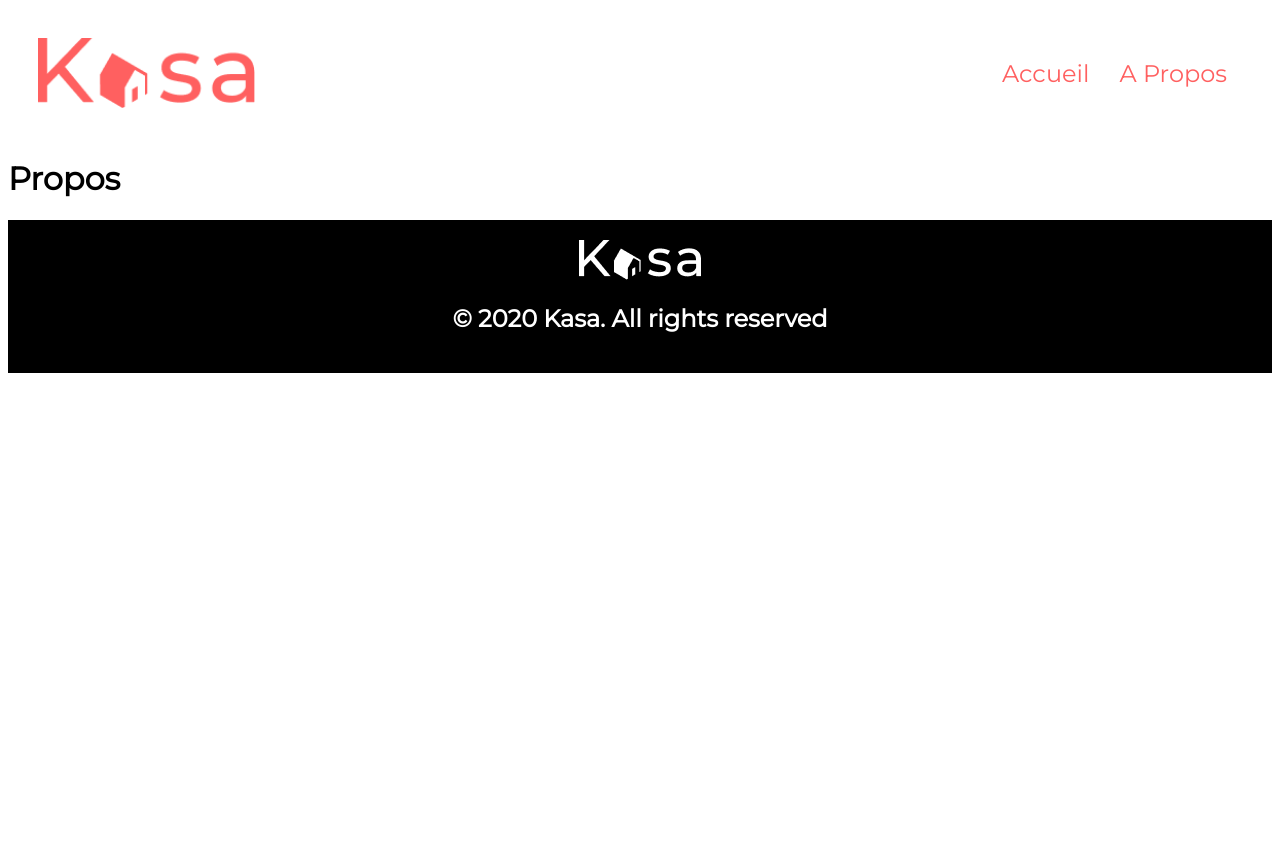
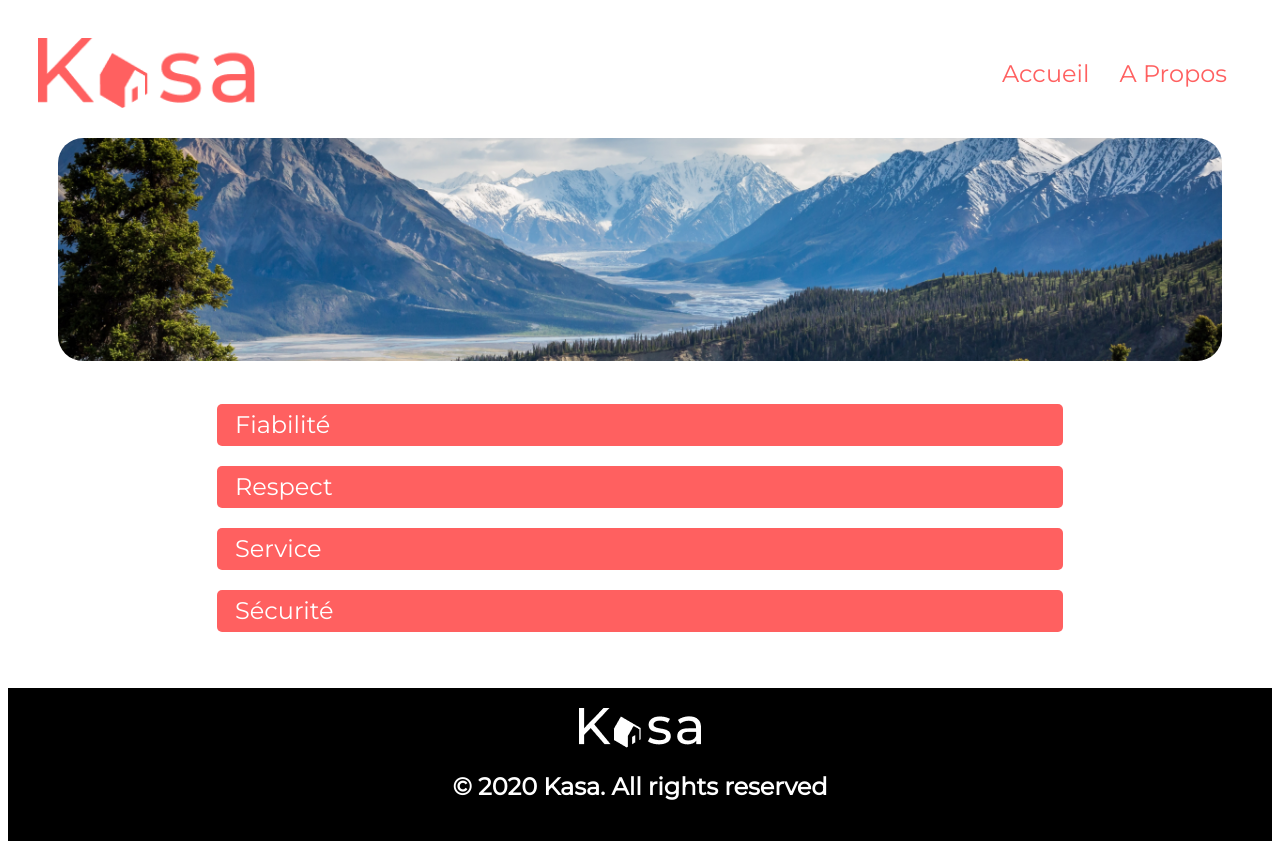
Before and after one commit to lukas-pixel/Kasa, a React (Create React App) app: page /propos in a window 1280 px wide. Before the commit the page ends 800 px from the top, so only its background shows below. Built offline with nearby package versions, Linux system fonts and the light colour scheme.

Commit message:
Debut du a propos

```diff
--- /dev/null
+++ b/src/components/AboutBanner/index.jsx
@@ -0,0 +1,21 @@
+import styled from 'styled-components'
+import colors from '../../style/colors'
+import PaysageImg from '../../assets/kalen-emsley.png'
+
+const ContainerImg = styled.div`
+    height: 223px;
+    background-image: url("${PaysageImg}");
+    background-position: center;
+    background-size: cover;
+    background-color: ${colors.Black};
+    border-radius: 25px;
+    margin: 0 50px 0 50px;
+`
+
+function AboutBanner() {
+    return (
+        <ContainerImg></ContainerImg>
+    )
+}
+
+export default AboutBanner
--- /dev/null
+++ b/src/components/DropDownAbout/index.jsx
@@ -0,0 +1,31 @@
+import styled from "styled-components";
+import colors from "../../style/colors";
+import dataAbout from "../../data/About.json"
+
+const ContainerDropDown = styled.div`
+    width: auto;
+    margin: 33px 209px 46px 209px;
+    display: flex;
+    flex-direction: column;
+`
+
+const DropBtn = styled.button`
+    border-radius: 5px;
+    font-size: 24px;
+    margin: 10px 0 10px 0;
+    padding: 6px 0 7px 18px;
+    background-color: ${colors.primary};
+    border: none;
+    color: ${colors.White};
+    text-align: start;
+`
+
+export default function DropDownAbout() {
+    return (
+        <ContainerDropDown>
+            {dataAbout.map((about) => (
+                <DropBtn>{about.title}</DropBtn>
+            ))}
+        </ContainerDropDown>
+    )
+}
--- /dev/null
+++ b/src/data/About.json
@@ -0,0 +1,18 @@
+[
+    {
+        "title": "Fiabilité",
+        "description": "Les annonces postées sur Kasa garantissent une fiabilité totale. Les photos sont conformes aux logements, et toutes les informations sont régulièrement vérifiées par nos équipes."
+    },
+    {
+        "title": "Respect",
+        "description": "La bienveillance fait partie des valeurs fondatrices de Kasa. Tout comportement descriminatoire ou de perturbation du voisinage entrînera une exclusion de notre plateforme."
+    },
+    {
+        "title": "Service",
+        "description": "Nos équipes se tiennent à votre disposition pour vous fournir une expérience parfaite. N'hésitez pas à nous contacter si vous avez la moindre question."
+    },
+    {
+        "title": "Sécurité",
+        "description": "La sécurtié est la priorité de Kasa. Aussi bien pour nos hôtes que pour les voyageurs, chaque logement correspond aux critères de sécurité établis par nos services. En laissant une note aussi bien à l'hôte qu'au locataire, cela permet à nos équipes de vérifier que les standards sont bien respectés. Nous organisons également des ateliers sur la sécurité domestiques pour nos hôtes."
+    }
+]
--- a/src/pages/Propos/index.jsx
+++ b/src/pages/Propos/index.jsx
@@ -1,9 +1,11 @@
-function Propos() {
+import AboutBanner from "../../components/AboutBanner"
+import DropDownAbout from "../../components/DropDownAbout/index"
+
+export default function Propos() {
     return (
         <div>
-            <h1>Propos</h1>
+            <AboutBanner />
+            <DropDownAbout />
         </div>
     )
 }
-
-export default Propos
```
Also changed, not shown: src/assets/Vector.png (added), src/assets/kalen-emsley.png (added).
